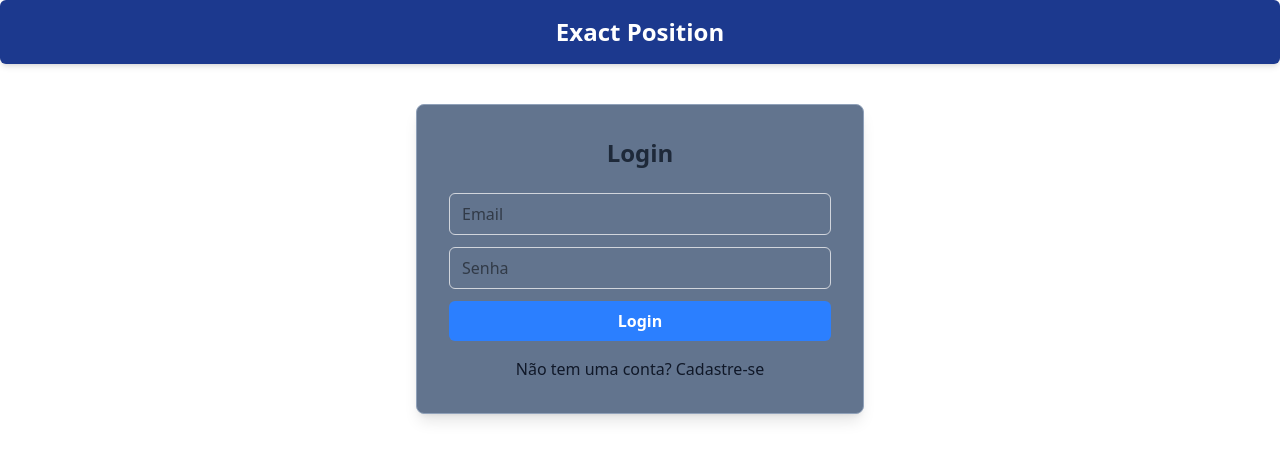
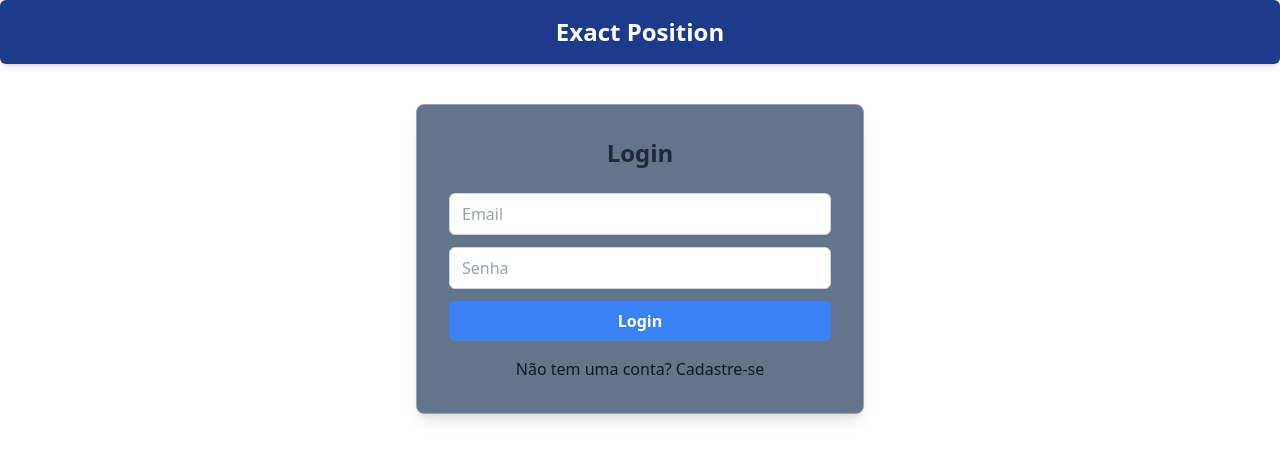
Before and after one commit to schiaretti/meu-projeto, a React (Vite) app: page / in a window 1280 px wide. Shown: the top 460 px of the page. Built offline with nearby package versions, Linux system fonts and the light colour scheme.

Commit message:
ajustei o tailwind

```diff
--- /dev/null
+++ b/postcss.config.js
@@ -0,0 +1,6 @@
+export default {
+    plugins: {
+      tailwindcss: {}, // Configuração do Tailwind CSS
+      autoprefixer: {}, // Configuração do Autoprefixer
+    },
+  };
--- a/src/index.css
+++ b/src/index.css
@@ -1 +1,3 @@
-@import "tailwindcss";
+@tailwind base;
+@tailwind components;
+@tailwind utilities;
--- a/src/pages/Cadastro/index.tsx
+++ b/src/pages/Cadastro/index.tsx
@@ -14,8 +14,7 @@ function CadastroPoste() {
     const [longitude, setLongitude] = useState<number | null>(null);
     const [isLastPost, setIsLastPost] = useState(false); // Estado para controlar se o poste é o último da rua
 
-    // Usando o hook useGetLocation
-    const { coords } = useGetLocation(isLastPost);
+    const { coords } = useGetLocation(isLastPost); // Passa o estado isLastPost para o hook
 
     // Recupera os parâmetros da URL e converte para float
     useEffect(() => {
--- /dev/null
+++ b/tailwind.config.js
@@ -0,0 +1,9 @@
+module.exports = {
+  content: [
+    './src/**/*.{ts,tsx,js,jsx}',
+  ],
+  theme: {
+    extend: {},
+  },
+  plugins: [],
+};
--- a/vite.config.ts
+++ b/vite.config.ts
@@ -1,7 +1,28 @@
-import { defineConfig } from 'vite'
-import tailwindcss from '@tailwindcss/vite'
+import { defineConfig } from 'vite';
+import react from '@vitejs/plugin-react';
+import tailwindcss from 'tailwindcss';
+import autoprefixer from 'autoprefixer';
+import path from 'path';
+
 export default defineConfig({
   plugins: [
-    tailwindcss(),
+    react(), // Plugin do React
   ],
-})
+  css: {
+    postcss: {
+      plugins: [
+        tailwindcss(), // Plugin do Tailwind CSS
+        autoprefixer(), // Plugin do Autoprefixer
+      ],
+    },
+  },
+  build: {
+    outDir: 'dist', // Define o diretório de saída do build
+    emptyOutDir: true, // Limpa o diretório de saída antes de cada build
+  },
+  resolve: {
+    alias: {
+      '@': path.resolve(__dirname, './src'), // Alias para a pasta src
+    },
+  },
+});
```
Also changed, not shown: package.json (+5 -4 lines), tsconfig.json (+9 -8 lines), src/hooks/useGetLocation.tsx (renamed from src/hooks/useGetLocation.ts), 2 other files (tests, documents, lock files or other folders).
